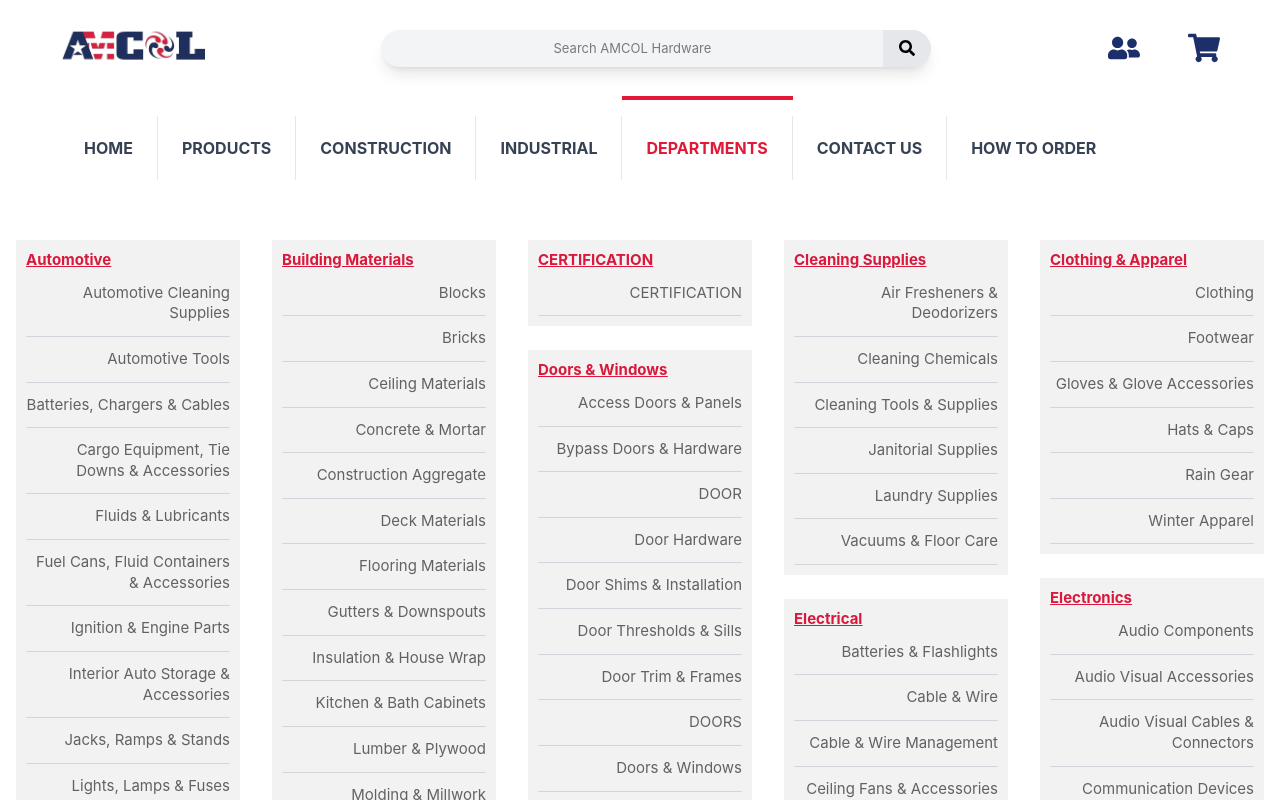
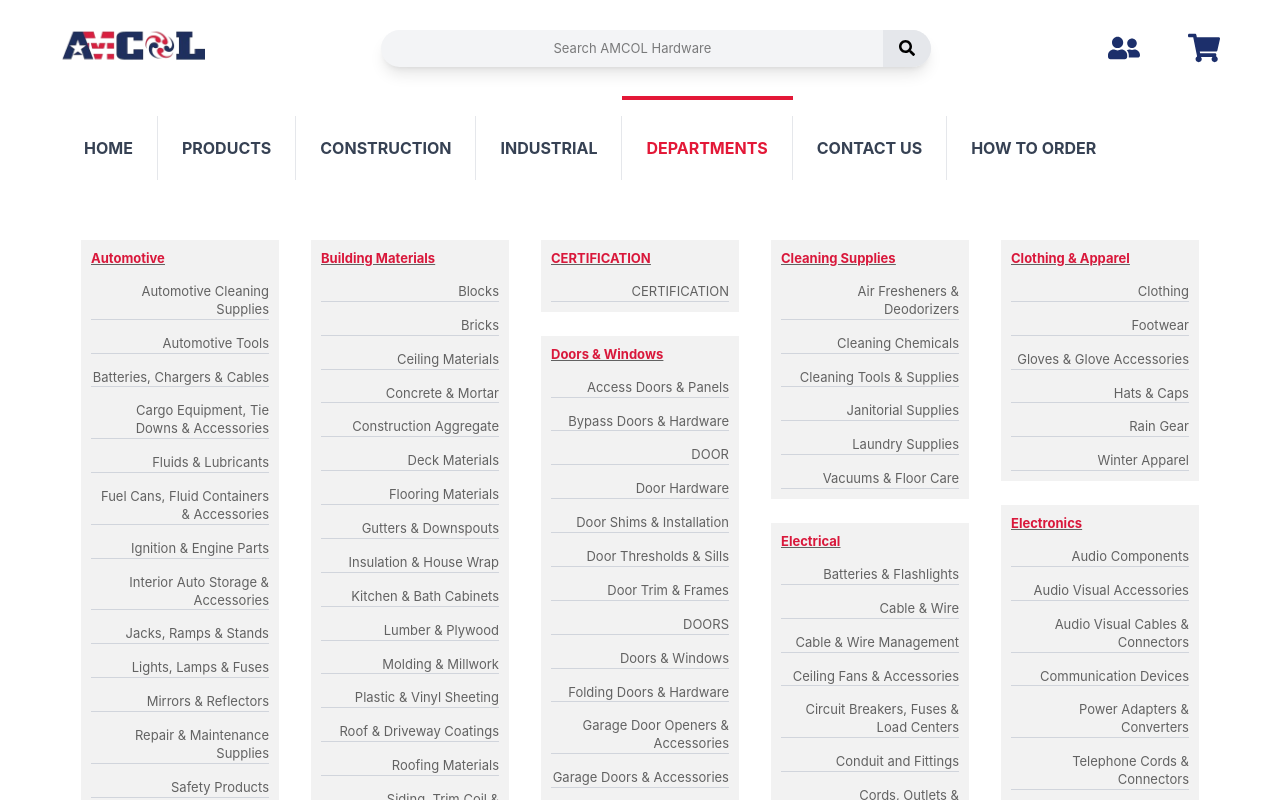
Before and after one commit to Aziz975/Amcol-Website, a React app in the folder Frontend/: page /departments in a window 1280 px wide. Shown: the top 800 px of the page. Built offline with nearby package versions, Linux system fonts and the light colour scheme; the HTML template or start-up script is replaced by a standard one.

Commit message:
css updates

```diff
--- a/Frontend/src/Components/Departments/DepartmentBox.jsx
+++ b/Frontend/src/Components/Departments/DepartmentBox.jsx
@@ -10,19 +10,21 @@ const categoryLink = (category) =>
 export default function DepartmentBox({ title, items }) {
   return (
     <section className="bg-[#f2f2f2] p-2.5">
-      <h2 className="text-left text-[15px] font-bold leading-snug text-[#d9183b] underline">
-        <Link to={departmentLink(title)}>{title}</Link>
+      <h2 className="text-left text-[13px] font-bold leading-snug text-[#d9183b] underline decoration-[#626262]">
+        <Link to={departmentLink(title)}
+        className="transition-colors hover:text-[#1a3c6e]"
+        >{title}</Link>
       </h2>
 
       <ul>
         {items.map((item, index) => (
           <li
             key={`${item}-${index}`}
-            className="border-b border-gray-300 py-3 text-right text-[15px] leading-snug text-[#626262]"
+            className="border-b border-gray-300 mt-[15px] text-right text-[13px] leading-snug text-[#626262]"
           >
             <Link
               to={categoryLink(item)}
-              className="transition-colors hover:text-[#d9183b]"
+              className="hover:underline"
             >
               {item}
             </Link>
--- a/Frontend/src/Components/Departments/Departments.jsx
+++ b/Frontend/src/Components/Departments/Departments.jsx
@@ -3,7 +3,7 @@ import { departmentColumns } from "./departmentsData";
 
 export default function Departments() {
   return (
-    <section className="mx-auto max-w-[1440px] px-4 py-10">
+    <section className="mx-auto max-w-[1150px] px-4 py-10">
       <div className="grid grid-cols-1 items-start gap-8 sm:grid-cols-2 lg:grid-cols-5">
         {departmentColumns.map((column, index) => (
           <div key={index} className="flex flex-col gap-6">
--- a/Frontend/src/Components/Departments/departmentsData.js
+++ b/Frontend/src/Components/Departments/departmentsData.js
@@ -1,5 +1,3 @@
-// Full department -> category data from the AMCOL Hardware site.
-// Edit categories here; the page updates automatically.
 export const departments = {
   "Automotive": ["Automotive Cleaning Supplies","Automotive Tools","Batteries, Chargers & Cables","Cargo Equipment, Tie Downs & Accessories","Fluids & Lubricants","Fuel Cans, Fluid Containers & Accessories","Ignition & Engine Parts","Interior Auto Storage & Accessories","Jacks, Ramps & Stands","Lights, Lamps & Fuses","Mirrors & Reflectors","Repair & Maintenance Supplies","Safety Products","Tires & Wheels","Towing","Trailer Parts & Accessories"],
   "Building Materials": ["Blocks","Bricks","Ceiling Materials","Concrete & Mortar","Construction Aggregate","Deck Materials","Flooring Materials","Gutters & Downspouts","Insulation & House Wrap","Kitchen & Bath Cabinets","Lumber & Plywood","Molding & Millwork","Plastic & Vinyl Sheeting","Roof & Driveway Coatings","Roofing Materials","Siding, Trim Coil & Accessories","Stairs and Railings","Steel Beams","Tile Installation Supplies","Ventilation","Wall Materials","Window Wells and Covers"],
@@ -31,7 +29,7 @@ export const departments = {
   "Toys & Games": ["Indoor Toys"],
 };
 
-// Which departments go in which of the 5 columns (same as the live site).
+// Which departments go in which of the 5 columns
 const layout = [
   ["Automotive", "Food & Snacks", "Hand Tools", "Safety"],
   ["Building Materials", "Holiday Decorations & Supplies", "Housewares", "Pet Supplies", "Plumbing Supplies"],
--- a/Frontend/src/Pages/DepartmentsPage.jsx
+++ b/Frontend/src/Pages/DepartmentsPage.jsx
@@ -1,6 +1,4 @@
-import Navbar from "../Components/Navbar/Navbar";
 import Departments from "../Components/Departments/Departments";
-import Footer from "../Components/Footer/Footer";
 
 export default function DepartmentsPage() {
   return (
```
